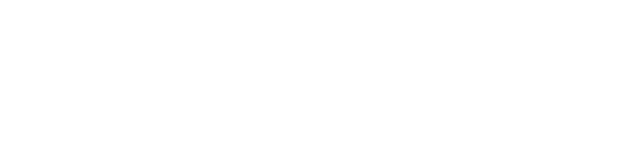
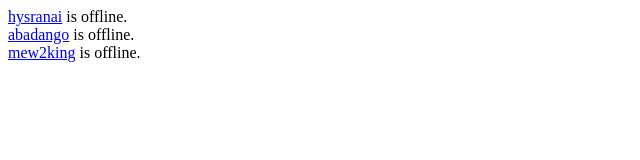
Before and after one commit to kwanjack/smashstreams, a plain HTML site: page index.html in a window 1280 px wide. Shown: the whole page, without its empty margins (0-640 px from the left). Drawn offline with nearby package versions, Linux system fonts and the light colour scheme; no server answers.

Commit message:
basic version wokring

```diff
--- a/index.html
+++ b/index.html
@@ -2,10 +2,11 @@
 <html>
   <head>
     <meta charset="UTF-8">
-    <title>title</title>
+    <title>Live Smash Streams</title>
   </head>
   <body>
 
-  <script src="//ajax.googleapis.com/ajax/libs/jquery/1.7.2/jquery.min.js" type="text/javascript"></script>
+  <script src="http://ajax.googleapis.com/ajax/libs/jquery/1.7.2/jquery.min.js" type="text/javascript"></script>
+  <script src="javascripts/app.js"></script>
   </body>
 </html>
--- /dev/null
+++ b/javascripts/app.js
@@ -0,0 +1,27 @@
+(function app() {
+  var channels = ['hysranai', 'abadango', 'mew2king'];
+
+  function isLive(username) {
+    $.getJSON('https://api.twitch.tv/kraken/streams/' + username, function(channel) {
+      return channel.stream !== null;
+    });
+  }
+
+  function addRow(username) {
+    var row = document.createElement('div');
+    var liveMessage = isLive(username)? " is live!" : " is offline.";
+    var rowHtml = '<a href=http://www.twitch.tv/' + username +'> ' + username + '</a>' + liveMessage;
+    row.innerHTML = rowHtml;
+    var body = document.getElementsByTagName('body')[0];
+    body.appendChild(row);
+  }
+
+  function generate() {
+    channels.forEach(function(channel) {
+      addRow(channel);
+    });
+  }
+
+  generate();
+  console.log('done');
+})();
```
